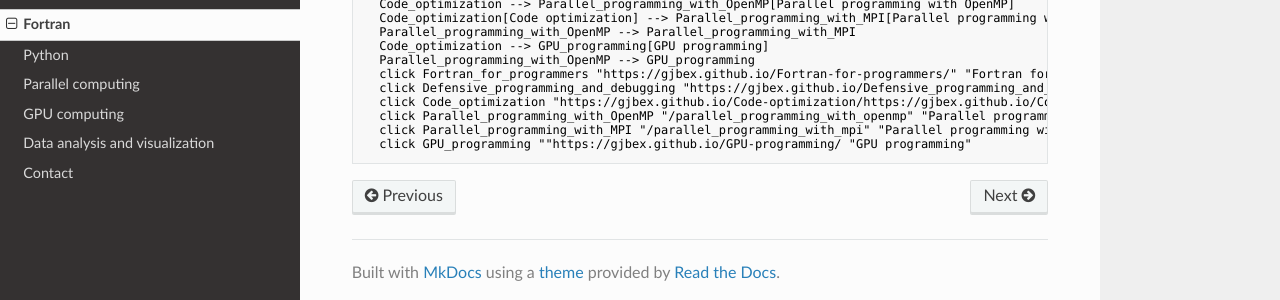
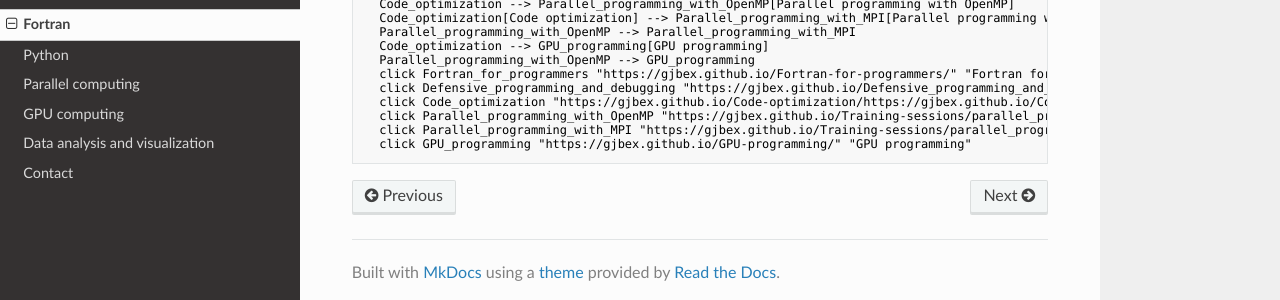
Before and after one commit to gjbex/Training-sessions, an MkDocs documentation site: the page built from docs/fortran.md, in a window 1280 px wide. Shown: the part 304-604 px from the top of the page. Built offline with MkDocs 1.6.1, drawn with Linux system fonts in a browser that asks for light colours; nearby versions of some CDN libraries; some of the changed lines change nothing that is shown; some of the changed text lies outside the part shown.

Commit message:
Fix links

````diff
--- a/docs/fortran.md
+++ b/docs/fortran.md
@@ -16,7 +16,7 @@ graph TD
   click Fortran_for_programmers "https://gjbex.github.io/Fortran-for-programmers/" "Fortran for programmers"
   click Defensive_programming_and_debugging "https://gjbex.github.io/Defensive_programming_and_debugging/" "Defensive programming and debugging"
   click Code_optimization "https://gjbex.github.io/Code-optimization/https://gjbex.github.io/Code-optimization/" "Code optimization"
-  click Parallel_programming_with_OpenMP "/parallel_programming_with_openmp" "Parallel programming with OpenMP"
-  click Parallel_programming_with_MPI "/parallel_programming_with_mpi" "Parallel programming with MPI"
-  click GPU_programming ""https://gjbex.github.io/GPU-programming/ "GPU programming"
+  click Parallel_programming_with_OpenMP "https://gjbex.github.io/Training-sessions/parallel_programming_with_openmp" "Parallel programming with OpenMP"
+  click Parallel_programming_with_MPI "https://gjbex.github.io/Training-sessions/parallel_programming_with_mpi" "Parallel programming with MPI"
+  click GPU_programming "https://gjbex.github.io/GPU-programming/" "GPU programming"
 ```
````
